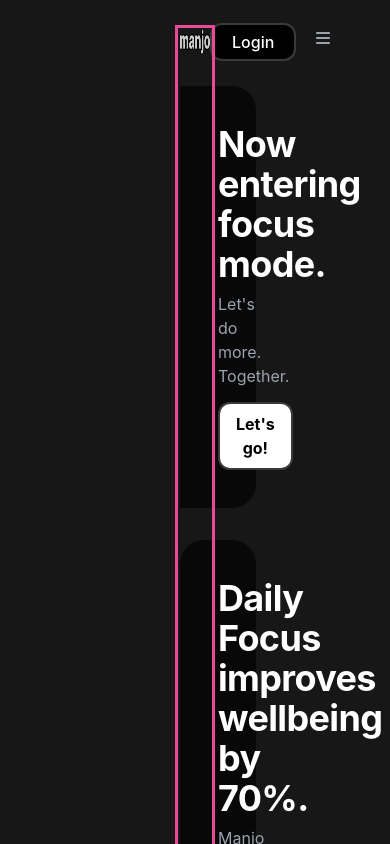
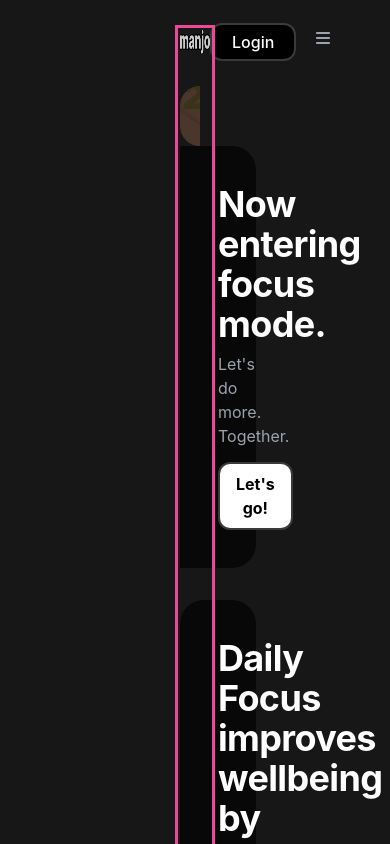
Before and after one commit to tgoulder4/Yello-calendar-scheduler, a Next.js app: page / in a window 390 px wide. Shown: the top 844 px of the page. Built offline with nearby package versions, Linux system fonts and the light colour scheme.

Commit message:
beginning responsiveness

```diff
--- a/src/app/globals.css
+++ b/src/app/globals.css
@@ -2,6 +2,7 @@
 @tailwind components;
 @tailwind utilities;
 @import url("https://fonts.googleapis.com/css2?family=Inter:wght@500;600;700&display=swap");
+/*1200px is the break to mobile*/
 :root {
   --primaryLight: #171717;
   --horizPadding: 180px;
--- a/src/app/page.jsx
+++ b/src/app/page.jsx
@@ -190,7 +190,7 @@ function Section({
   }
   return (
     <>
-      <section className={`flex ${height} ${gap}`}>
+      <section className={`flex mobile:flex-col ${height} ${gap}`}>
         {oneBox ? (
           <SingleBox
             borderRadius={borderRadius}
--- a/tailwind.config.js
+++ b/tailwind.config.js
@@ -7,6 +7,10 @@ module.exports = {
   ],
   theme: {
     extend: {
+      screens: {
+        mobile: { max: "1200px" },
+        // @media (max-width:1200px) {...}
+      },
       backgroundImage: {
         "gradient-radial": "radial-gradient(var(--tw-gradient-stops))",
         "wooden-table": "url('/assets/table.jpg')",
```
